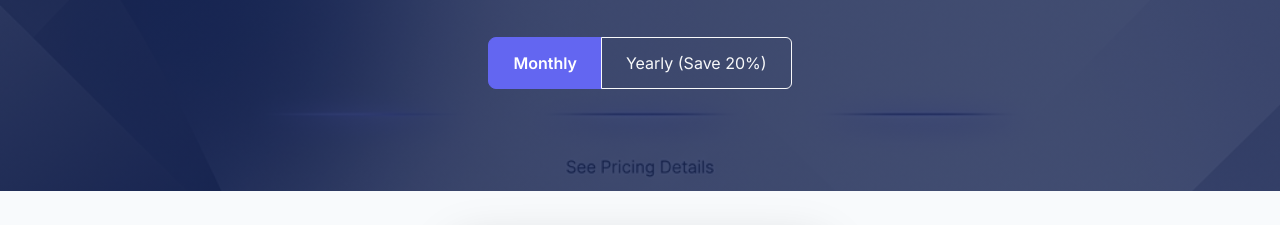
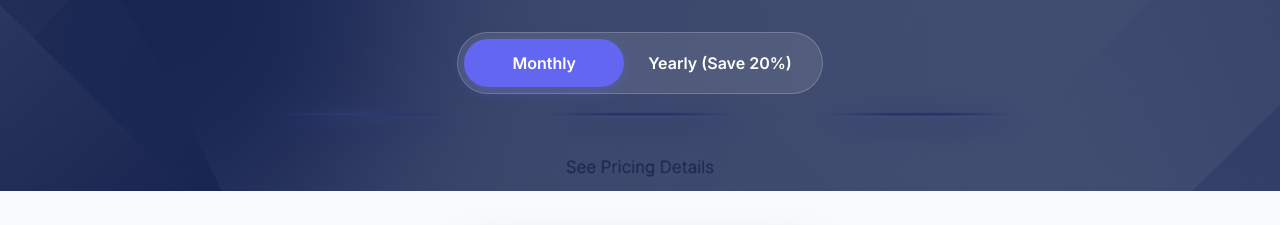
Before and after one commit to HTMLStaticWorks/Freelance_Influencer_Campaign_Manager, a plain HTML site: page pricing.html in a window 1280 px wide. Shown: the part 317-542 px from the top of the page. Drawn offline with nearby package versions, Linux system fonts and the light colour scheme.

Commit message:
Standardize pricing card sizes and toggle alignment

```diff
--- a/assets/css/style.css
+++ b/assets/css/style.css
@@ -261,6 +261,47 @@ h1, h2, h3, h4, h5, h6 {
     transition: transform 0.5s ease;
 }
 
+/* Pricing Toggle */
+.pricing-toggle {
+    background: rgba(255, 255, 255, 0.1);
+    padding: 6px;
+    border-radius: 50px;
+    display: inline-flex;
+    align-items: center;
+    border: 1px solid rgba(255, 255, 255, 0.2);
+}
+
+.pricing-toggle .btn {
+    border-radius: 50px;
+    min-width: 160px;
+    border: none !important;
+    font-weight: 600;
+    padding: 12px 24px;
+    transition: all 0.3s ease;
+    margin: 0;
+}
+
+.pricing-toggle .btn-primary {
+    background-color: var(--primary-color) !important;
+    box-shadow: 0 4px 15px rgba(99, 102, 241, 0.3);
+}
+
+.pricing-toggle .btn-outline-light {
+    color: var(--white);
+}
+
+.pricing-toggle .btn-outline-light:hover {
+    background: rgba(255, 255, 255, 0.1);
+}
+
+.scale-up {
+    transition: transform 0.3s ease;
+}
+
+.scale-up:hover {
+    transform: scale(1.05) !important;
+}
+
 .card-feature:hover .feature-img {
     transform: scale(1.1);
 }
--- a/pricing.html
+++ b/pricing.html
@@ -50,9 +50,9 @@
             <div class="container">
                 <h1 class="display-4 fw-bold">Simple, Transparent Pricing</h1>
                 <p class="lead opacity-75">Choose the plan that's right for your brand's growth.</p>
-                <div class="btn-group mt-4" role="group">
-                    <button type="button" class="btn btn-primary px-4">Monthly</button>
-                    <button type="button" class="btn btn-outline-light px-4">Yearly (Save 20%)</button>
+                <div class="pricing-toggle mt-4">
+                    <button type="button" class="btn btn-primary">Monthly</button>
+                    <button type="button" class="btn btn-outline-light">Yearly (Save 20%)</button>
                 </div>
             </div>
         </section>
@@ -78,7 +78,7 @@
                     </div>
                     <!-- Pro Plan -->
                     <div class="col-md-4">
-                        <div class="card h-100 p-4 border-0 shadow-lg text-center bg-primary text-white scale-up" style="transform: scale(1.05); z-index: 1;">
+                        <div class="card h-100 p-4 border-0 shadow-lg text-center bg-primary text-white" style="z-index: 1;">
                             <span class="badge bg-light text-primary rounded-pill mb-3 w-50 mx-auto">MOST POPULAR</span>
                             <h5 class="fw-bold mb-3">Professional</h5>
                             <h2 class="fw-bold mb-4">$149<small class="fs-6 opacity-75">/mo</small></h2>
```
